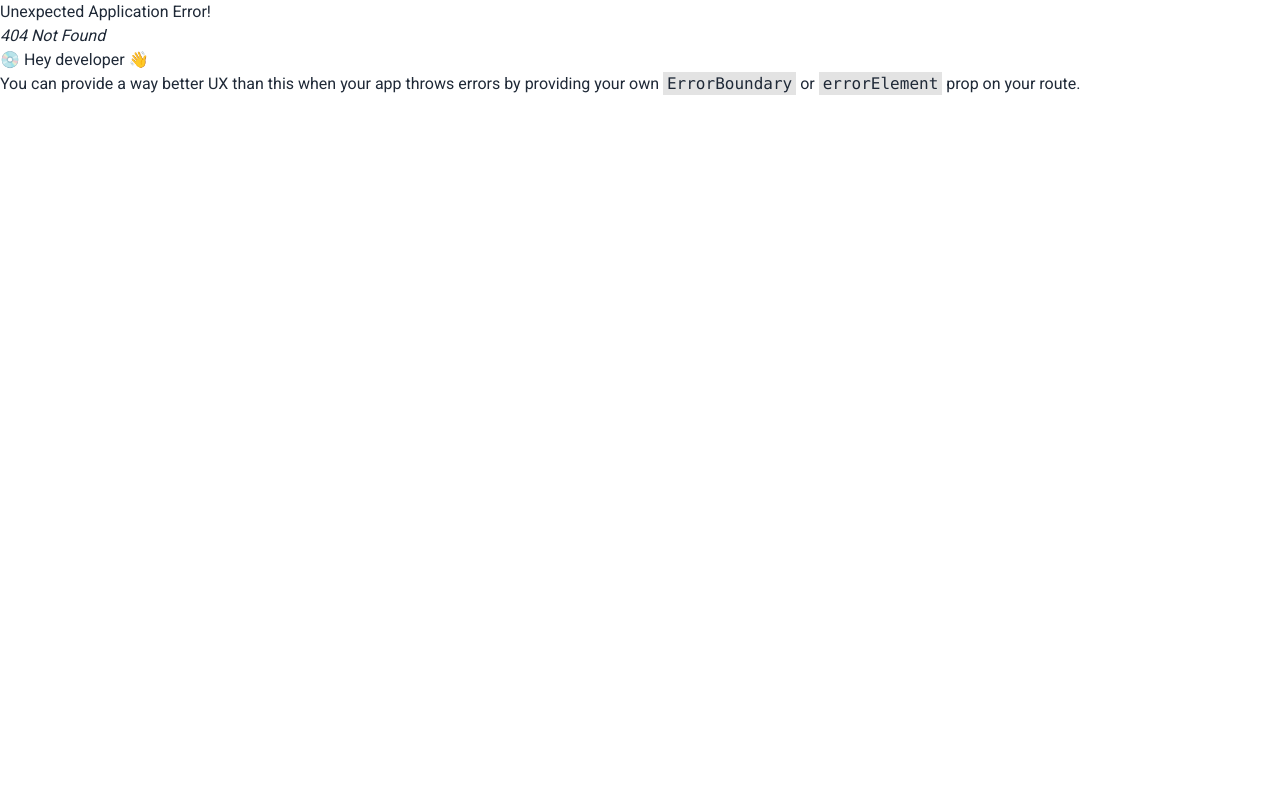
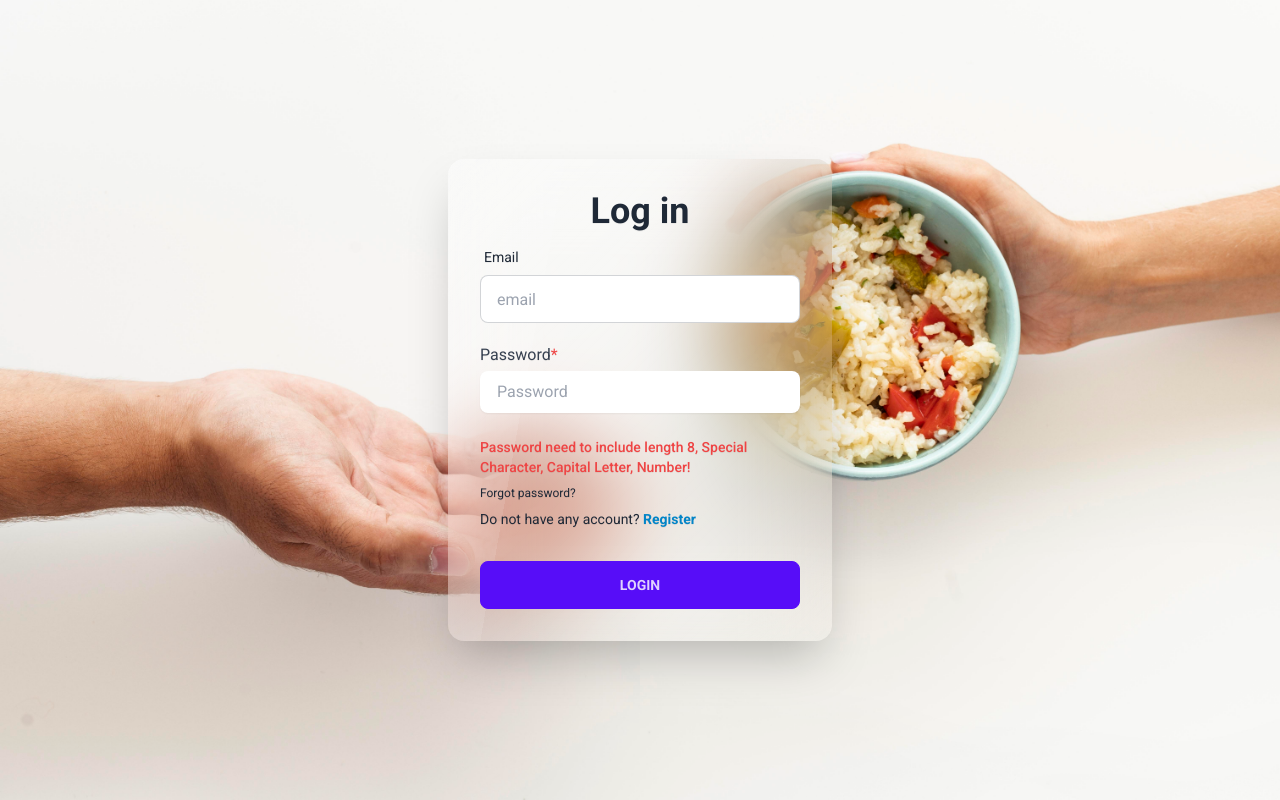
Before and after one commit to DeveloperDolon/cookiteer-frontend, a React (Vite) app: page /login in a window 1280 px wide. Before the commit this address had no page. Built offline with nearby package versions, Linux system fonts and the light colour scheme; a web font is replaced by a local one.

Commit message:
login page added commit

```diff
--- a/src/Component/Banner/Banner.jsx
+++ b/src/Component/Banner/Banner.jsx
@@ -20,7 +20,7 @@ const Banner = () => {
                 <span className="overlay text-white"></span>
 
 
-                <div className="z-50 absolute w-full overflow-x-hidden">
+                <div className="z-40 absolute w-full overflow-x-hidden">
                     <Swiper
                         spaceBetween={30}
                         centeredSlides={true}
--- a/src/Component/Banner/style.css
+++ b/src/Component/Banner/style.css
@@ -15,7 +15,7 @@
     height: 100%;
     position: absolute;
     background-color: rgba(0, 0, 0, 0.50);
-    z-index: 30;
+    z-index: 3;
 }
 
   .swiper {
--- a/src/Layout/MainLayout.jsx
+++ b/src/Layout/MainLayout.jsx
@@ -1,4 +1,4 @@
-import { NavLink, Outlet } from "react-router-dom";
+import { Link, NavLink, Outlet } from "react-router-dom";
 import "./style.css"
 
 const MainLayout = () => {
@@ -53,7 +53,7 @@ const MainLayout = () => {
                             </div>
                             <div>
                                 <ul className="menu menu-horizontal">
-                                    <button className="btn">Log in</button>
+                                    <Link to="/login" className="btn">Log in</Link>
                                 </ul>
                             </div>
                         </div>
@@ -63,9 +63,9 @@ const MainLayout = () => {
                         <Outlet></Outlet>
                     </div>
                 </div>
-                <div className="drawer-side">
+                <div className="drawer-side z-50">
                     <label htmlFor="my-drawer-3" aria-label="close sidebar" className="drawer-overlay"></label>
-                    <ul className="menu p-4 w-80 min-h-full bg-base-200">
+                    <ul className="menu p-4 w-80 min-h-full bg-base-200 gap-3">
                         {navItems}
                     </ul>
                 </div>
--- /dev/null
+++ b/src/Page/Login.jsx
@@ -0,0 +1,126 @@
+
+import { useRef, useState } from "react";
+import "./style.css"
+import { Link } from "react-router-dom";
+
+const Login = () => {
+
+    const [passValidMsg, setPassValidMsg] = useState("Password need to include length 8, Special Character, Capital Letter, Number!");
+    const [isValid, setIsValid] = useState(false);
+    const verifyRef = useRef();
+
+    const handleValidPassword = (e) => {
+        setIsValid(false);
+        const capitalLetterRegEx = /[A-Z]/;
+        let count = 0;
+        const numberRegex = /\d/;
+        // eslint-disable-next-line no-useless-escape
+        const specialCharacter = /[\!\@\#\$\%\^\&\*\(\)\-\+\[\]\{\}\;\:\'\"\,\<\>\.\?\/\\\|\~\`]/;
+        const validWords = ["8 Character", "Capital Letter", "Number", "Special Character"];
+
+        const password = e.target.value;
+        const verifyElements = verifyRef.current.childNodes;
+
+        if (password.length > 8) {
+            verifyElements[0].classList.remove("hidden");
+            validWords[0] = "";
+            count++;
+        } else {
+            verifyElements[0].classList.add("hidden");
+            validWords[0] = "8 Character";
+        }
+
+        if (capitalLetterRegEx.test(password)) {
+            verifyElements[1].classList.remove("hidden");
+            validWords[1] = "";
+            count++;
+        } else {
+            verifyElements[1].classList.add("hidden");
+            validWords[1] = "Capital Letter";
+        }
+
+        if (numberRegex.test(password)) {
+            verifyElements[2].classList.remove("hidden");
+            validWords[2] = "";
+            count++;
+        } else {
+            verifyElements[2].classList.add("hidden");
+            validWords[2] = "Number";
+        }
+
+        if (specialCharacter.test(password)) {
+            verifyElements[3].classList.remove("hidden");
+            validWords[3] = "";
+            count++;
+        } else {
+            verifyElements[3].classList.add("hidden");
+            validWords[3] = "Special Character";
+        }
+
+        setPassValidMsg(`Password need to include ${validWords[0]}, ${validWords[1]}, ${validWords[2]}, ${validWords[3]}`);
+
+        if (count > 2 && password.length >= 8) {
+            setPassValidMsg("Your password is valid!");
+            setIsValid(true)
+        }
+    }
+
+    return (
+        <div className="login-container h-screen flex justify-center items-center px-3 py-5">
+            <div className="card flex-shrink-0 w-full max-w-sm shadow-2xl glass">
+                <form className="card-body">
+                    <h1 className="text-center md:text-4xl font-bold text-2xl">Log in</h1>
+                    <div className="form-control">
+                        <label className="label">
+                            <span className="label-text">Email</span>
+                        </label>
+                        <input type="email" placeholder="email" className="input input-bordered" required />
+                    </div>
+                    <div className="form-control mt-3">
+
+
+                        <div className=" relative ">
+                            <label htmlFor="with-indications" className="text-gray-700">
+                                Password
+                                <span className="text-red-500 required-dot">
+                                    *
+                                </span>
+                            </label>
+                            <input onChange={handleValidPassword} type="password" id="with-indications" className="mt-1 rounded-lg border-transparent flex-1 appearance-none border border-gray-300 w-full py-2 px-4 bg-white text-gray-700 placeholder-gray-400 shadow-sm text-base focus:outline-none focus:ring-2 focus:ring-purple-600 focus:border-transparent" name="password" placeholder="Password" required />
+                            <div ref={verifyRef} className="grid w-full h-1 grid-cols-12 gap-4 mt-3">
+                                <div className="h-full col-span-3 hidden bg-green-500 rounded">
+                                </div>
+                                <div className="h-full col-span-3 hidden bg-green-500 rounded">
+                                </div>
+                                <div className="h-full col-span-3 hidden bg-green-500 rounded">
+                                </div>
+                                <div className="h-full col-span-3 hidden bg-green-500 rounded dark:bg-dark-1">
+                                </div>
+                            </div>
+                            <div className="mt-2 text-green-500">
+                                <p className={`${isValid ? "text-green-500" : "text-red-500"} md:text-sm text-xs font-medium`}>
+                                    {passValidMsg}
+                                </p>
+                            </div>
+                        </div>
+
+                        <div className="">
+                            <label className="label pl-0">
+                                <a className="label-text-alt link link-hover pl-0">Forgot password?</a>
+                            </label>
+
+                            <p className="md:text-sm text-xs w-fit">
+                                Do not have any account? <Link to="/register" className="font-bold hover:underline text-sky-600">Register</Link>
+                            </p>
+                        </div>
+                    </div>
+                    <div className="form-control mt-6">
+                        <button className="btn btn-primary">Login</button>
+                    </div>
+                </form>
+            </div>
+        </div>
+    );
+};
+
+export default Login;
--- /dev/null
+++ b/src/Page/style.css
@@ -0,0 +1,5 @@
+.login-container {
+    height: 100vh;
+    background: url("../assets/images/hand-giving-food-bowl-needy-person.jpg") no-repeat center center;
+    background-size: cover;
+}
--- a/src/Router/MainRouter.jsx
+++ b/src/Router/MainRouter.jsx
@@ -1,6 +1,7 @@
 import { createBrowserRouter } from "react-router-dom";
 import MainLayout from "../Layout/MainLayout";
 import Home from "../Page/Home";
+import Login from "../Page/Login";
 
 const MainRouter = createBrowserRouter([
     {
@@ -12,6 +13,9 @@ const MainRouter = createBrowserRouter([
                 element: <Home></Home>
             }
         ]
+    }, {
+        path: "/login",
+        element: <Login></Login>
     }
 ])
 
```
Also changed, not shown: src/assets/images/hand-giving-food-bowl-needy-person.jpg (added).
